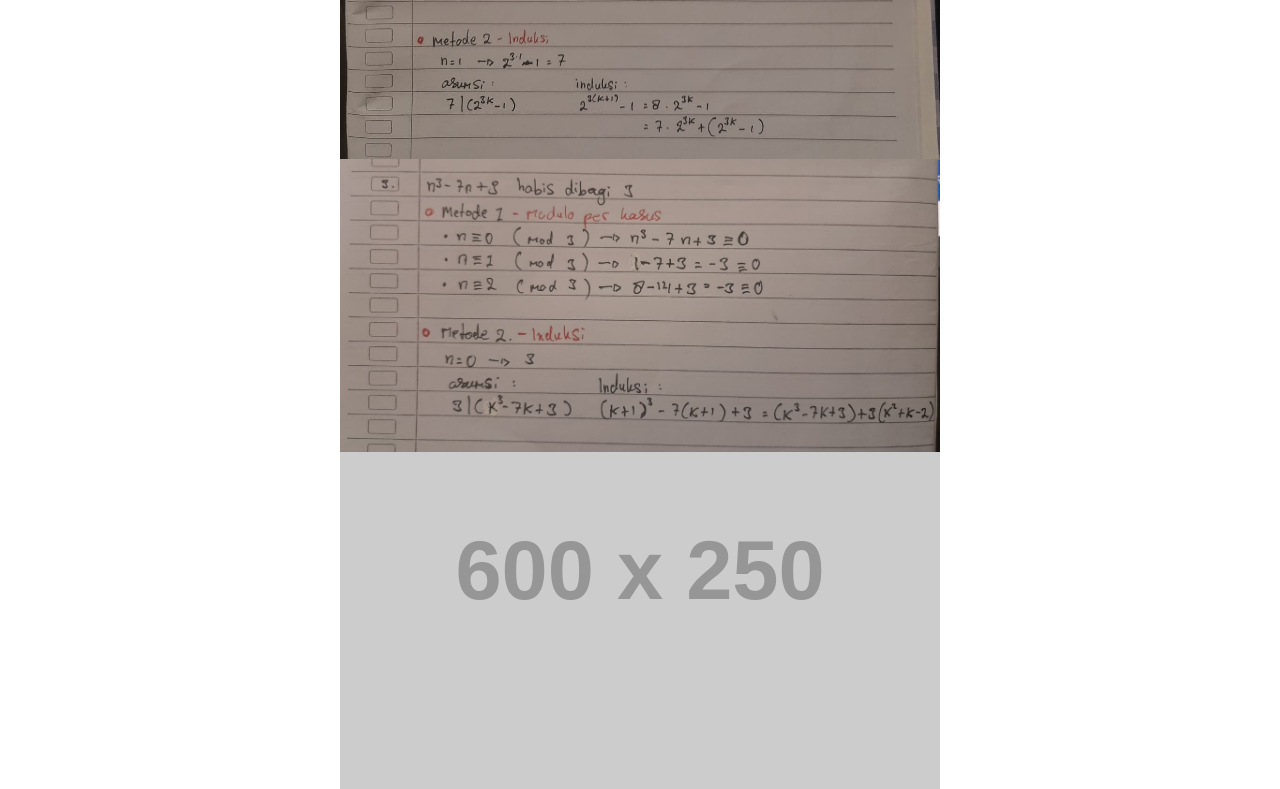
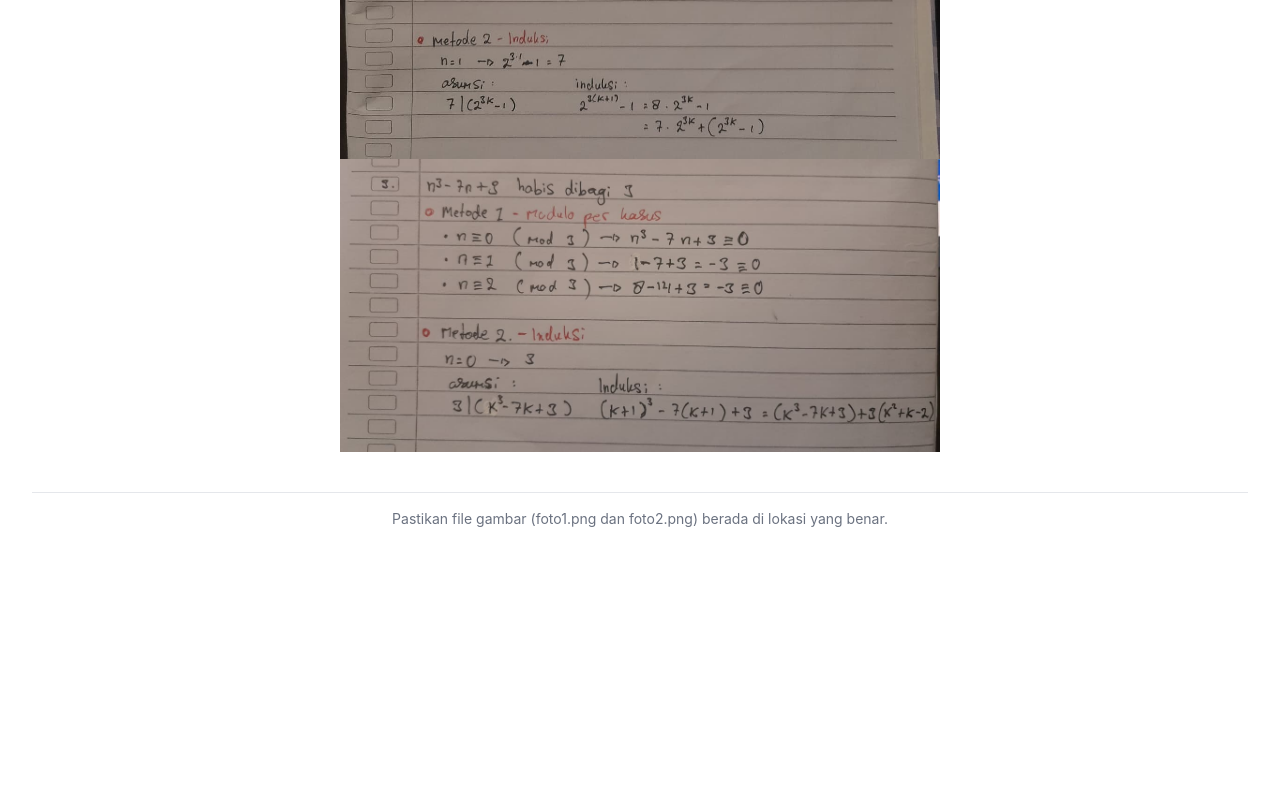
Before and after one commit to Fadkhun/Diskusi-8, a plain HTML site: page index.html in a window 1280 px wide. Shown: the part 580-1369 px from the top of the page. After the commit the page ends 1157 px from the top, so only its background shows below. Drawn offline with nearby package versions, Linux system fonts and the light colour scheme; placeholder pictures from the web are drawn by us.

Commit message:
Update index.html

```diff
--- a/index.html
+++ b/index.html
@@ -58,7 +58,8 @@
     <script>
         // Data nama file gambar yang akan digunakan
         const imageFiles = [];
-        for (let i = 1; i <= 10; i++) {
+        // DIUBAH: Perulangan kini hanya membuat 2 file: foto1.png dan foto2.png (i <= 2)
+        for (let i = 1; i <= 2; i++) {
             imageFiles.push(`foto${i}.png`);
         }
 
@@ -96,7 +97,7 @@
 
     <footer class="text-center mt-10 p-4 text-gray-500 text-sm border-t bg-white">
         <!-- Menambahkan bg-white ke footer agar menyatu dengan background body -->
-        <p>Pastikan file gambar (foto1.png hingga foto10.png) berada di lokasi yang benar.</p>
+        <p>Pastikan file gambar (foto1.png dan foto2.png) berada di lokasi yang benar.</p>
     </footer>
 
 </body>
```
